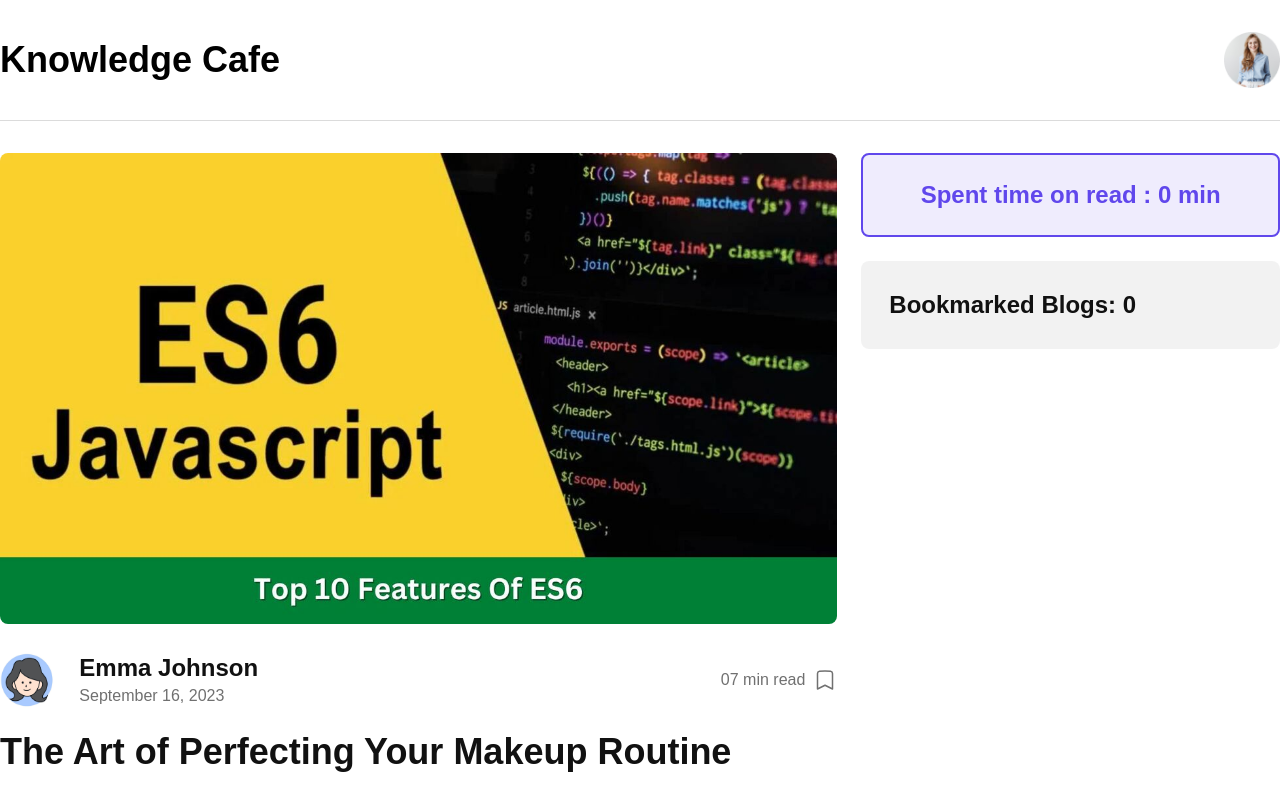
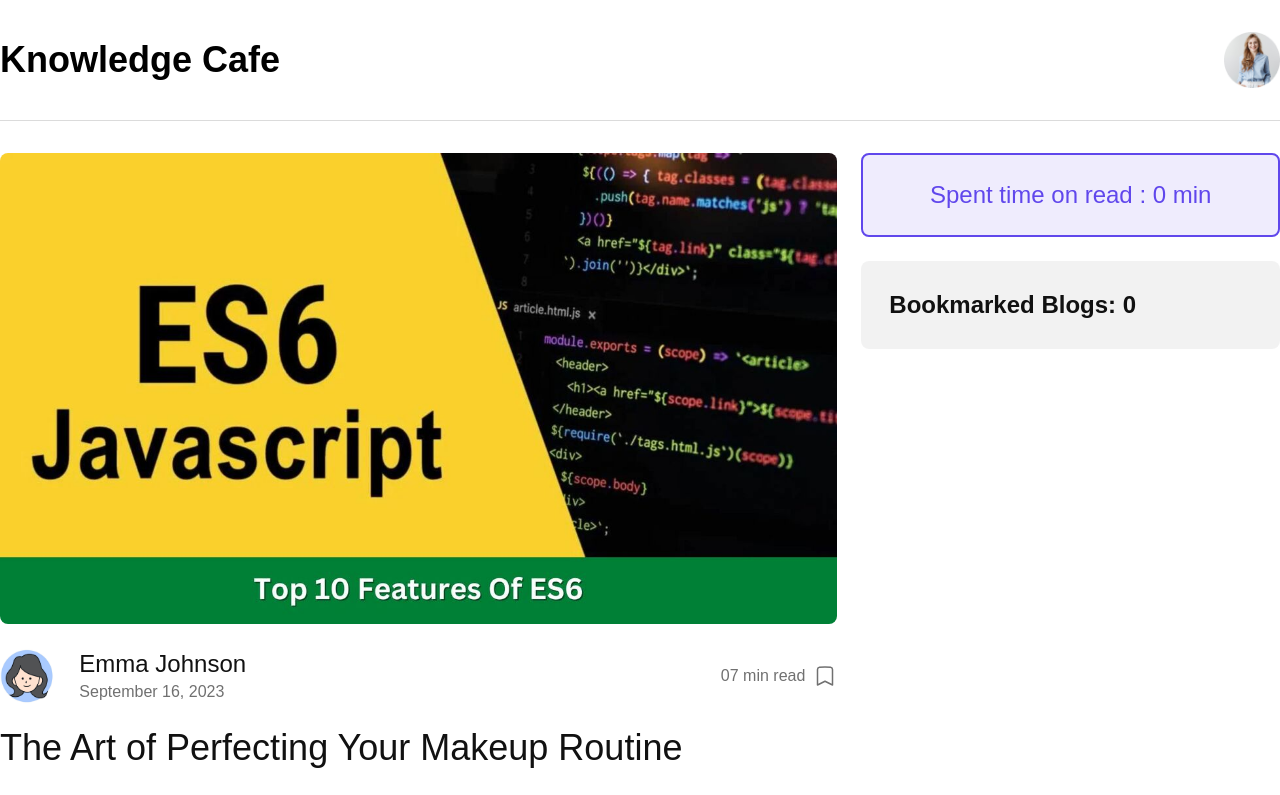
Before and after one commit to Shohanojjaman/knowledge-cafe, a React (Vite) app: page / in a window 1280 px wide. Shown: the top 795 px of the page. Built offline with nearby package versions, Linux system fonts and the light colour scheme.

Commit message:
Fixed issue.

```diff
--- a/src/components/Bookmark/Bookmarks.jsx
+++ b/src/components/Bookmark/Bookmarks.jsx
@@ -5,9 +5,9 @@
     <div className=" bg-[#1111110D] p-7 rounded-lg space-y-4 self-start">
       <h4 className="text-2xl font-bold text-header">Bookmarked Blogs: {bookmarks.length}</h4>
 
-      {
-        bookmarks.map(bookmark => <Bookmark key={bookmark.id} bookmark={bookmark}></Bookmark>)
-      }
+      {bookmarks.map((bookmark, index) => (
+        <Bookmark key={index} bookmark={bookmark}></Bookmark>
+      ))}
     </div>
   );
 };
--- a/src/index.css
+++ b/src/index.css
@@ -1,10 +1,8 @@
-* {
-    margin: 0;
-    padding: 0;
-    box-sizing: border-box;
-}
+@tailwind base;
+@tailwind components;
+@tailwind utilities;
 
 /* CSS Link Here */
-@import url('https://fonts.googleapis.com/css2?family=Exo+2:wght@500;600;700&display=swap') @tailwind base;
-@tailwind components;
-@tailwind utilities;
+@layer base {
+    @import url('https://fonts.googleapis.com/css2?family=Exo+2:wght@500;600;700&display=swap');
+}
```
